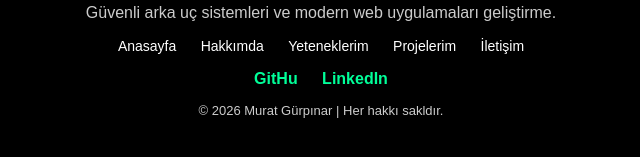
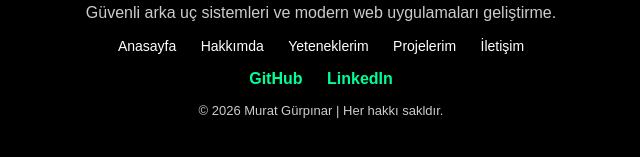
Before and after one commit to muratgurpinarr/portfolio, a plain HTML site: page index.html in a window 1280 px wide. Shown: the part 3063-3220 px from the top of the page, 319-959 px from the left. Drawn offline with Linux system fonts and the light colour scheme.

Commit message:
Update index.html

```diff
--- a/index.html
+++ b/index.html
@@ -243,7 +243,7 @@
     </div>
 
     <div class="footer-socials">
-      <a href="https://github.com/muratgurpinarr">GitHu</a>
+      <a href="https://github.com/muratgurpinarr">GitHub</a>
       <a href="https://linkedin.com/in/muratgurpinar34">LinkedIn</a>
     </div>
 
```
